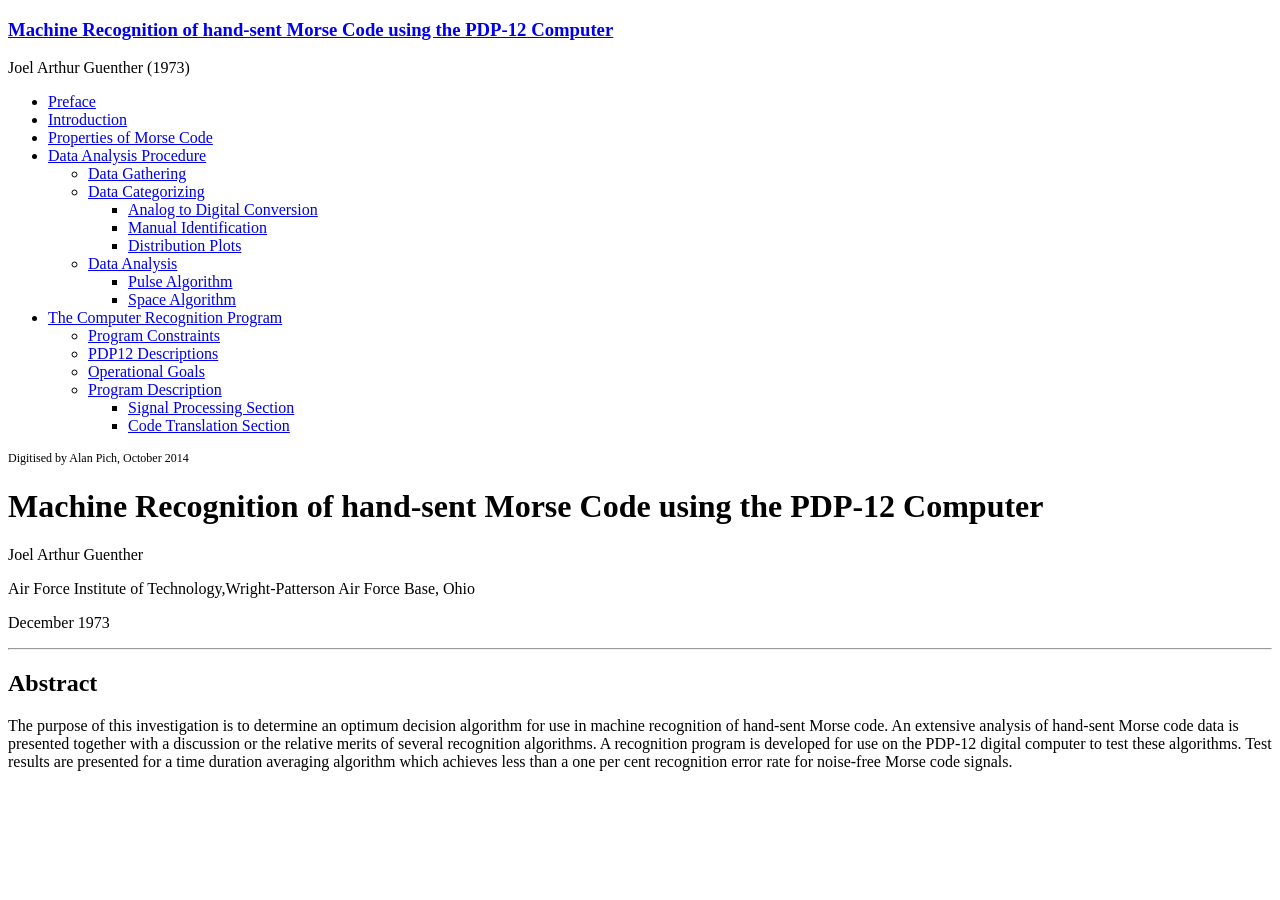
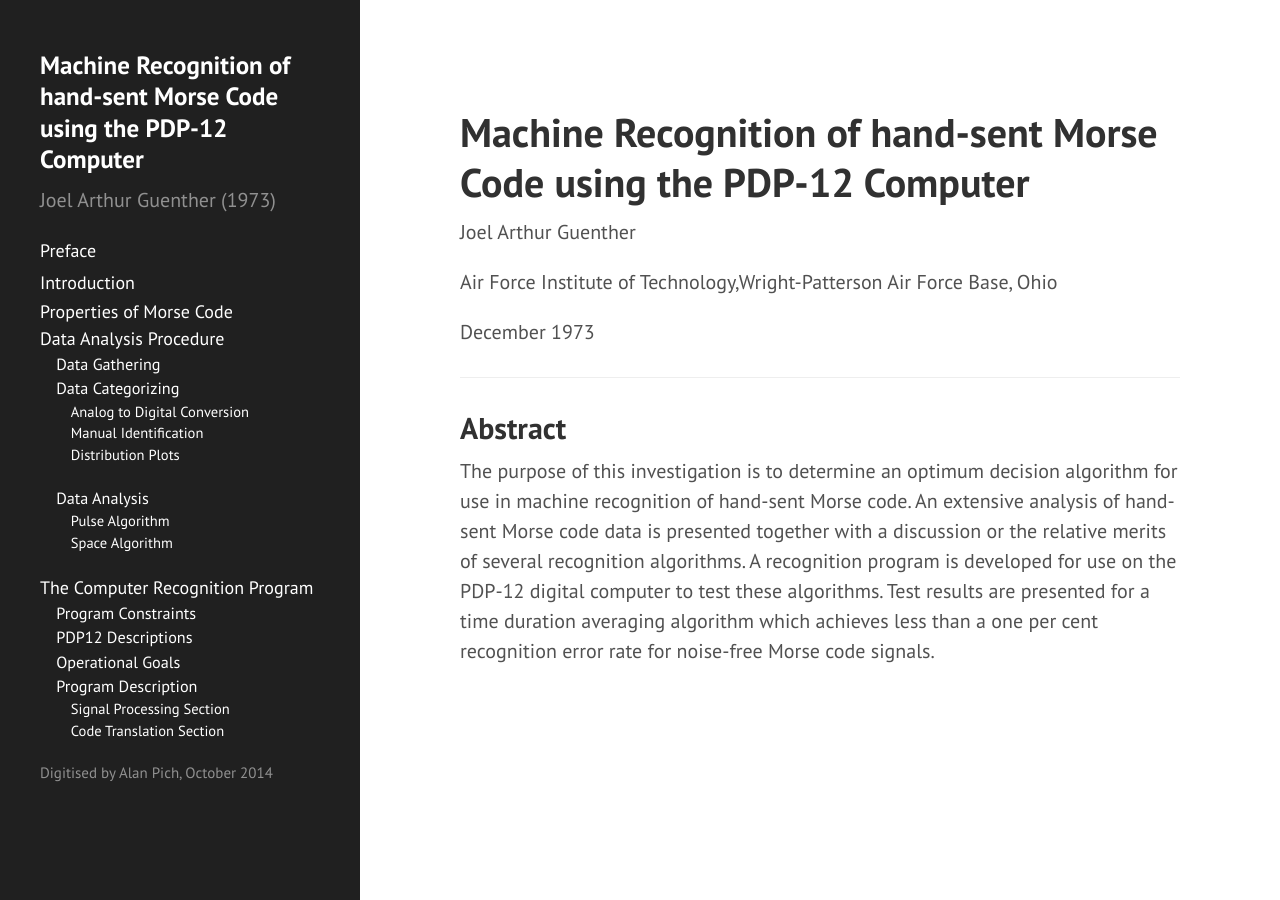
Before and after one commit to alanpich/Morse-Code-Recognition, a Jekyll site: the page built from index.md, in a window 1280 px wide. Built offline with Jekyll 4.4.1, drawn with Linux system fonts in a browser that asks for light colours; nearby versions of some CDN libraries.

Commit message:
fix css links

```diff
--- a/_includes/head.html
+++ b/_includes/head.html
@@ -15,15 +15,15 @@
   </title>
 
   <!-- CSS -->
-  <link rel="stylesheet" href="{{ site.baseurl }}public/css/poole.css">
-  <link rel="stylesheet" href="{{ site.baseurl }}public/css/syntax.css">
-  <link rel="stylesheet" href="{{ site.baseurl }}public/css/hyde.css">
-  <link rel="stylesheet" href="{{ site.baseurl }}public/css/alan.css">
+  <link rel="stylesheet" href="{{ site.baseurl }}/public/css/poole.css">
+  <link rel="stylesheet" href="{{ site.baseurl }}/public/css/syntax.css">
+  <link rel="stylesheet" href="{{ site.baseurl }}/public/css/hyde.css">
+  <link rel="stylesheet" href="{{ site.baseurl }}/public/css/alan.css">
   <link rel="stylesheet" href="http://fonts.googleapis.com/css?family=PT+Sans:400,400italic,700|Abril+Fatface">
 
   <!-- Icons -->
-  <link rel="apple-touch-icon-precomposed" sizes="144x144" href="{{ site.baseurl }}public/apple-touch-icon-144-precomposed.png">
-                                 <link rel="shortcut icon" href="{{ site.baseurl }}public/favicon.ico">
+  <link rel="apple-touch-icon-precomposed" sizes="144x144" href="{{ site.baseurl }}/public/apple-touch-icon-144-precomposed.png">
+                                 <link rel="shortcut icon" href="{{ site.baseurl }}/public/favicon.ico">
 
   <!-- RSS -->
   <link rel="alternate" type="application/rss+xml" title="RSS" href="/atom.xml">
```
